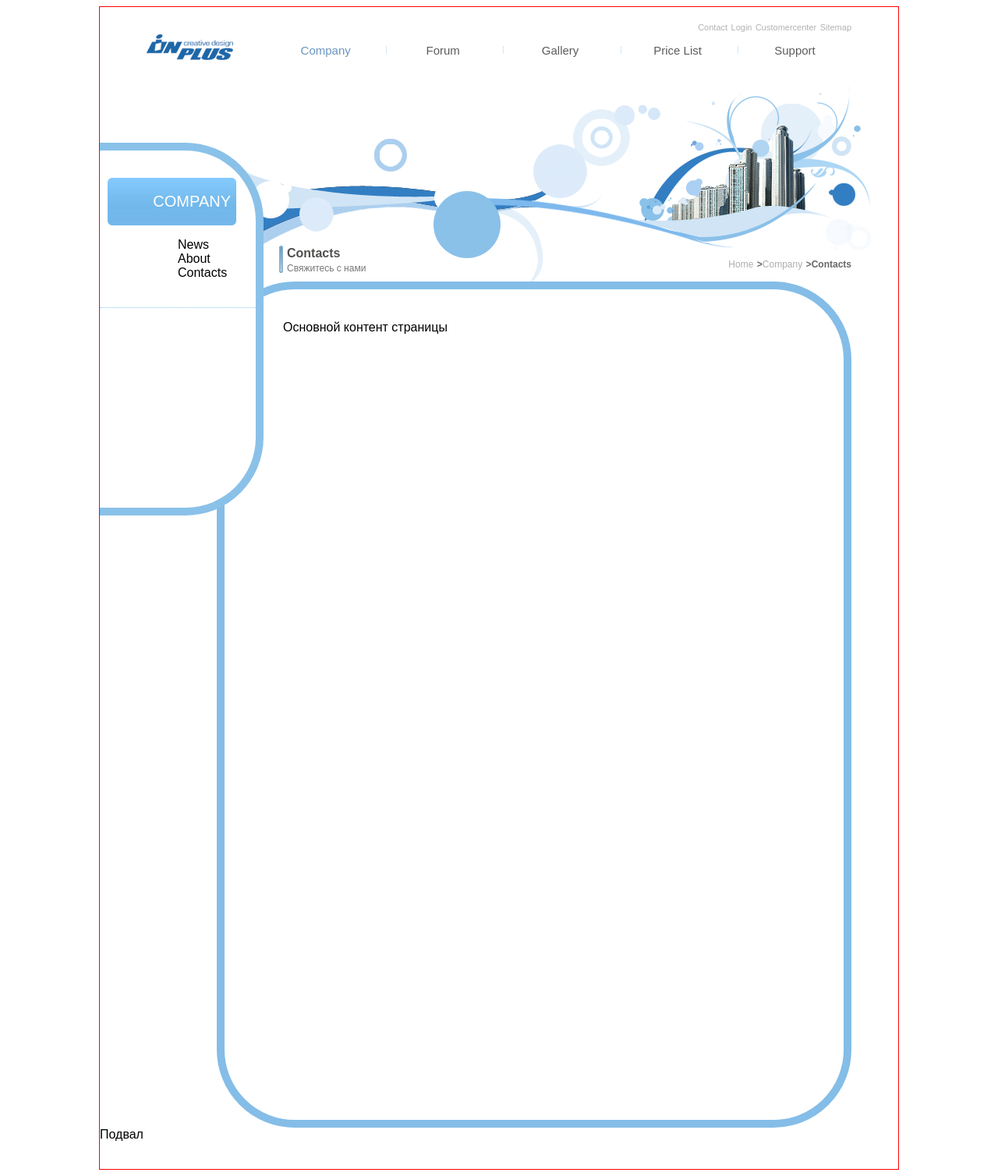
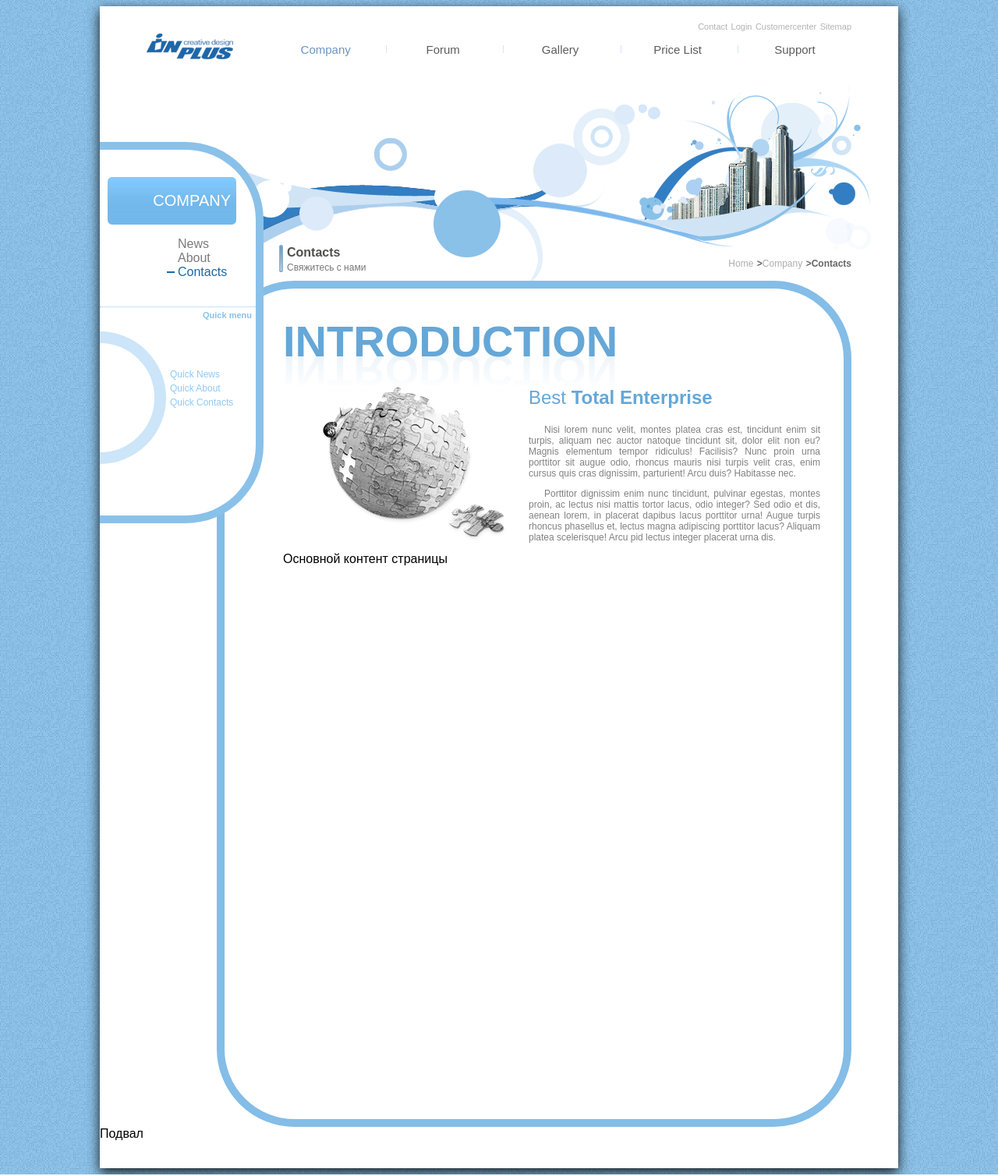
Before and after one commit to chucknorrismk/chucknorrismk, a PHP site: page / in a window 1280 px wide. Shown: the whole page at 78% size. Run offline with PHP 8.4, Linux system fonts and the light colour scheme; some libraries are stand-ins or nearby versions.

Commit message:
Закончена верстка боковой панели. Сверстана верхняя часть контента. Импортирован CSS со сбросом стилей.

```diff
--- a/css/screen.css
+++ b/css/screen.css
@@ -1,14 +1,16 @@
+@import url("reset1.css");
 *{
   font-family: Arial, Verdana, sans-serif;
 }
 body{
+  background: #8ac1e9 url("../img/bg.png");
 }
 #wrapper{
   width: 964px;
-  border: 1px solid red;
   margin: 0px auto;
   padding: 0px 60px 35px 0px;
-  background: url("../img/top_bg.png") 170px 100px no-repeat;
+  background: white url("../img/top_bg.png") 170px 100px no-repeat;
+  box-shadow: 0px 5px 15px rgba(0,0,0,0.9);
 }
 #header{
   height: 75px;
@@ -104,8 +106,8 @@ body{
   border-left: none;
   background-color: white;
   border-radius: 0px 100px 100px 0px;
-  padding: 35px 0px 90px;
-  min-height: 333px;
+  padding: 35px 0px;
+  min-height: 233px;
 }
 #sidebar > h2{
   background: #74B9EC url("../img/curr_page_header_bg_c.png") top left repeat-x;
@@ -149,7 +151,58 @@ body{
   border-bottom: 1px #83CAFD dotted;
   padding-bottom: 35px;
   padding-left: 100px;
+  position: relative;
 }
+#sidebar > ul.submenu:after{
+  content:"Quick menu";
+  position: absolute;
+  font-size: 11px;
+  font-weight: bold;
+  height: 20px;
+  bottom: -25px;
+  right: 5px;
+  color: #8ac1e9;
+}
+#sidebar > ul.submenu li a{
+  color: #7b7b7b;
+  text-decoration: none;
+}
+#sidebar > ul.submenu li.current a{
+  color: #1c67a8;
+  position: relative;
+}
+#sidebar > ul.submenu li.current a:before{
+  position: absolute;
+  content: "";
+  left: -14px;
+  top: 8px;
+  width:10px;
+  display: block;
+  height: 0px;
+  border-top: 2px solid #1c67a8;
+}
+#sidebar > ul.quickmenu{
+  padding: 60px 0px 35px 90px;
+  position: relative;
+  min-height: 105px;
+  overflow: hidden;
+}
+#sidebar > ul.quickmenu:before{
+  content: "";
+  border: 15px #cce5f8 solid;
+  border-radius: 85px;
+  position: absolute;
+  top: 15px;
+  left: -85px;
+  height: 140px;
+  width: 140px;
+}
+#sidebar > ul.quickmenu a{
+  color: #8ec9f3;
+  font-size: 12px;
+  text-decoration: none;
+}
+
 #content{
   margin-left: 150px;
   padding-top: 220px;
@@ -202,7 +255,50 @@ body{
   height: 1000px;
   padding: 40px 30px 25px 75px;
 }
-
+#main_content h1{
+  margin: 0px 0px 30px;
+  text-transform: uppercase;
+  font-size: 56px;
+  line-height: 56px;
+  -webkit-box-reflect: below -19px
+    -webkit-gradient(linear, left top, left bottom,
+    from(transparent), to(rgba(255, 255, 255, 0.14)));
+  -moz-box-reflect: below -19px
+    -moz-gradient(linear, left top, left bottom,
+    from(transparent), to(rgba(255, 255, 255, 0.14)));
+  box-reflect: below -19px
+    gradient(linear, left top, left bottom,
+    from(transparent), to(rgba(255, 255, 255, 0.14)));
+}
+#bte{
+  padding-left: 315px;
+  min-height: 180px;
+  background: url("../img/wiki_earth.png") 50px 0px no-repeat;
+  position: relative;
+}
+#bte:before{
+  content:"";
+  position: absolute;
+  top: 150px;
+  left: 210px;
+  display: block;
+  width:78px;
+  height: 50px;
+  background: url("../img/puzzle.png") no-repeat;
+}
+#main_content h1,
+#bte h2{
+  color: #65a7d7;
+}
+#bte h2{
+  font-weight: normal;
+}
+#bte p{
+  color: #808080;
+  font-size: 12px;
+  text-align: justify;
+  text-indent: 20px;
+}
 #footer{
   clear: both;
 }
--- a/index.html
+++ b/index.html
@@ -77,9 +77,26 @@
         <div id="sidebar">
           <h2>Company</h2>
           <ul class="submenu">
-            <li>News</li>
-            <li>About</li>
-            <li>Contacts</li>
+            <li>
+              <a href="#">News</a>
+            </li>
+            <li>
+              <a href="#">About</a>
+            </li>
+            <li class="current">
+              <a href="#">Contacts</a>
+            </li>
+          </ul>
+          <ul class="quickmenu">
+            <li>
+              <a href="#">Quick News</a>
+            </li>
+            <li>
+              <a href="#">Quick About</a>
+            </li>
+            <li class="current">
+              <a href="#">Quick Contacts</a>
+            </li>
           </ul>
         </div>
         <div id="content">
@@ -95,6 +112,12 @@
             </div>
           </div>
           <div id="main_content">
+            <h1>Introduction</h1>
+            <div id="bte">
+              <h2>Best <strong>Total Enterprise</strong></h2>
+              <p>Nisi lorem nunc velit, montes platea cras est, tincidunt enim sit turpis, aliquam nec auctor natoque tincidunt sit, dolor elit non eu? Magnis elementum tempor ridiculus! Facilisis? Nunc proin urna porttitor sit augue odio, rhoncus mauris nisi turpis velit cras, enim cursus quis cras dignissim, parturient! Arcu duis? Habitasse nec.</p>
+              <p>Porttitor dignissim enim nunc tincidunt, pulvinar egestas, montes proin, ac lectus nisi mattis tortor lacus, odio integer? Sed odio et dis, aenean lorem, in placerat dapibus lacus porttitor urna! Augue turpis rhoncus phasellus et, lectus magna adipiscing porttitor lacus? Aliquam platea scelerisque! Arcu pid lectus integer placerat urna dis.</p>
+            </div>
             Основной контент страницы
           </div>
         </div>
```
Also changed, not shown: css/all.css (+54 -0 lines), css/reset.css (added, +60 -0 lines), index-first.html (+44 -0 lines), img/bg.png (added), img/puzzle.png (added), img/wiki_earth.png (added).
